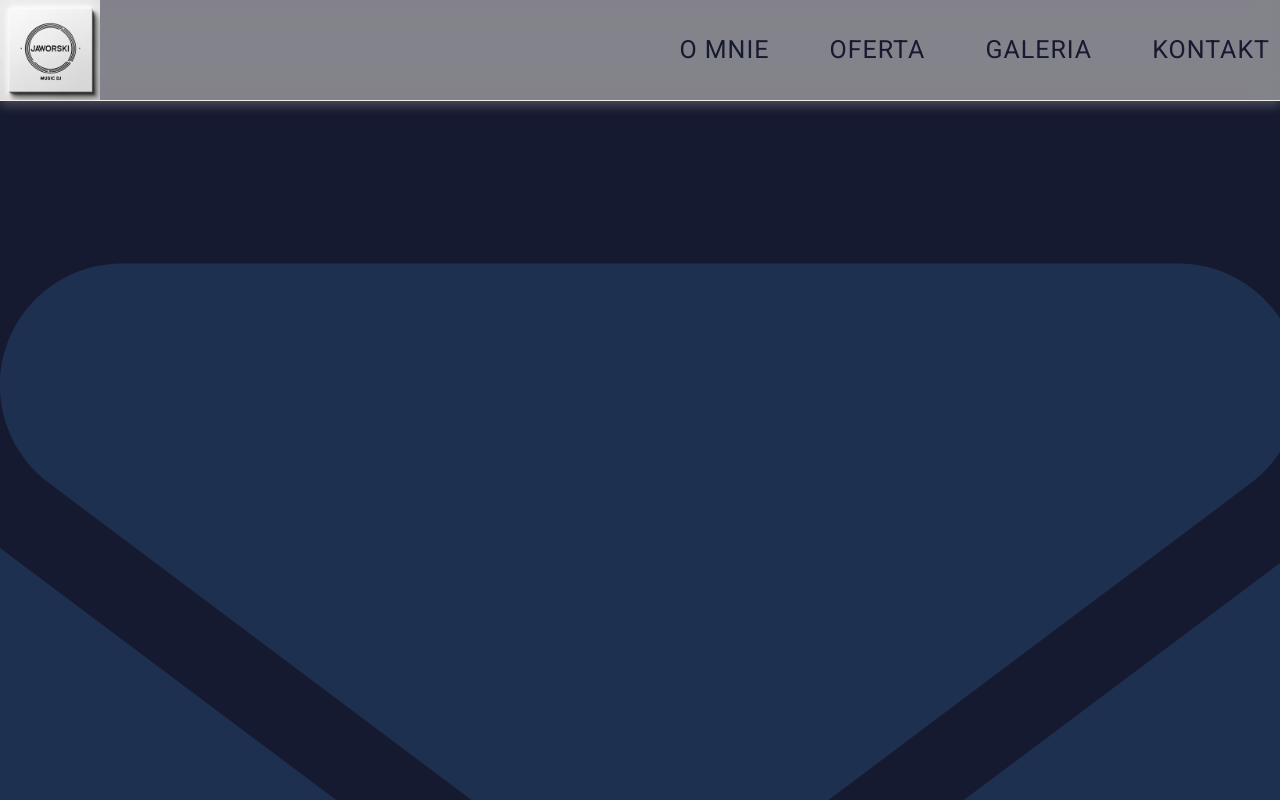
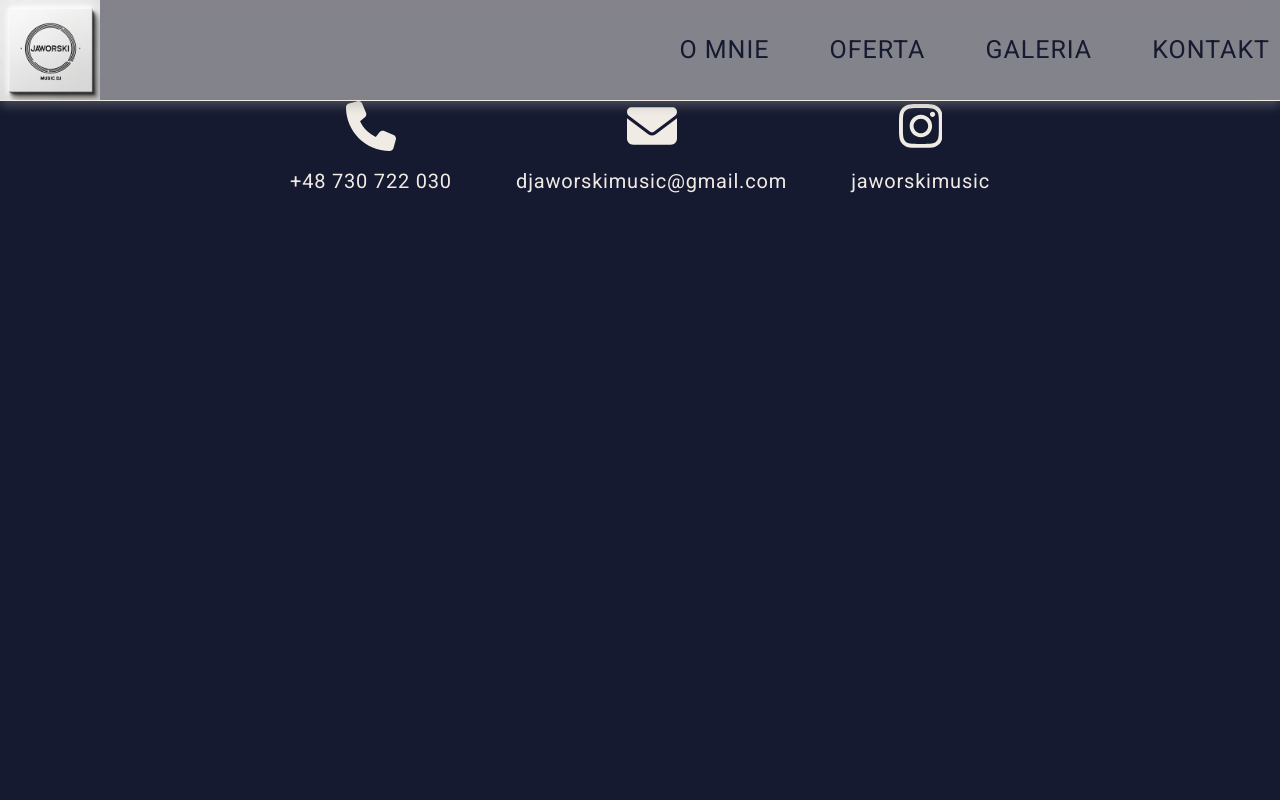
Before and after one commit to patryk-pi/Baby_Feed, a Next.js app: page /kontakt in a window 1280 px wide. Shown: the top 800 px of the page. Built offline with nearby package versions, Linux system fonts and the light colour scheme.

Commit message:
created contact container with contact options

```diff
--- a/src/components/ContactPage/Contact/Contact.tsx
+++ b/src/components/ContactPage/Contact/Contact.tsx
@@ -1,14 +1,28 @@
 import { text } from "stream/consumers";
 import ContactOption from "../ContactOption/ContactOption";
 import Envelope from "../Icons/Envelope";
+import Phone from "../Icons/Phone";
+import Instagram from "../Icons/Instagram";
 
 const Contact = () => {
     return (
         <section className="contact">
             <div className="contact__container">
                 <ContactOption
+                    icon={<Phone className="contactoption__icon" />}
+                    text="+48 730 722 030"
+                    link={"tel:+48740722030"}
+                />
+                <ContactOption
                     icon={<Envelope className="contactoption__icon" />}
                     text="djaworskimusic@gmail.com"
+                    link={"mailto:djawroskimusic@gmail.com"}
+                />
+
+                <ContactOption
+                    icon={<Instagram className="contactoption__icon" />}
+                    text="jaworskimusic"
+                    link={"https://instagram.com/jaworskimusic"}
                 />
             </div>
         </section>
--- a/src/components/ContactPage/Contact/_contact.scss
+++ b/src/components/ContactPage/Contact/_contact.scss
@@ -1,6 +1,9 @@
 .contact {
     &__container {
-        width: $container-width;
+        width: 70rem;
         margin: 0 auto;
+        display: flex;
+        justify-content: space-between;
+        align-items: center;
     }
 }
--- a/src/components/ContactPage/ContactOption/ContactOption.tsx
+++ b/src/components/ContactPage/ContactOption/ContactOption.tsx
@@ -3,17 +3,20 @@ import { ReactNode } from "react";
 type ContactOptionProps = {
     icon: ReactNode;
     text: string;
+    link?: string;
 };
 
 export type IconProps = {
     className: string;
 };
 
-const ContactOption = ({ icon, text }: ContactOptionProps) => {
+const ContactOption = ({ icon, text, link }: ContactOptionProps) => {
     return (
         <div className="contactoption">
             {icon}
-            <p>{text}</p>
+            <a href={link} target="_blank">
+                {text}
+            </a>
         </div>
     );
 };
--- a/src/components/ContactPage/ContactOption/_contactoption.scss
+++ b/src/components/ContactPage/ContactOption/_contactoption.scss
@@ -0,0 +1,20 @@
+.contactoption {
+    display: flex;
+    flex-direction: column;
+    justify-content: center;
+    align-items: center;
+
+    &__icon {
+        height: 5rem;
+        width: auto;
+        fill: $color-white;
+        margin-bottom: 2rem;
+    }
+
+    a {
+        font-size: 2rem;
+        letter-spacing: 0.8px;
+        text-decoration: none;
+        color: $color-white;
+    }
+}
--- a/src/components/ContactPage/Icons/Envelope.tsx
+++ b/src/components/ContactPage/Icons/Envelope.tsx
@@ -9,7 +9,7 @@ const Envelope = ({ className }: IconProps) => {
         >
             <path
                 opacity="1"
-                fill="#1E3050"
+                // fill="#1E3050"
                 d="M48 64C21.5 64 0 85.5 0 112c0 15.1 7.1 29.3 19.2 38.4L236.8 313.6c11.4 8.5 27 8.5 38.4 0L492.8 150.4c12.1-9.1 19.2-23.3 19.2-38.4c0-26.5-21.5-48-48-48H48zM0 176V384c0 35.3 28.7 64 64 64H448c35.3 0 64-28.7 64-64V176L294.4 339.2c-22.8 17.1-54 17.1-76.8 0L0 176z"
             />
         </svg>
```
